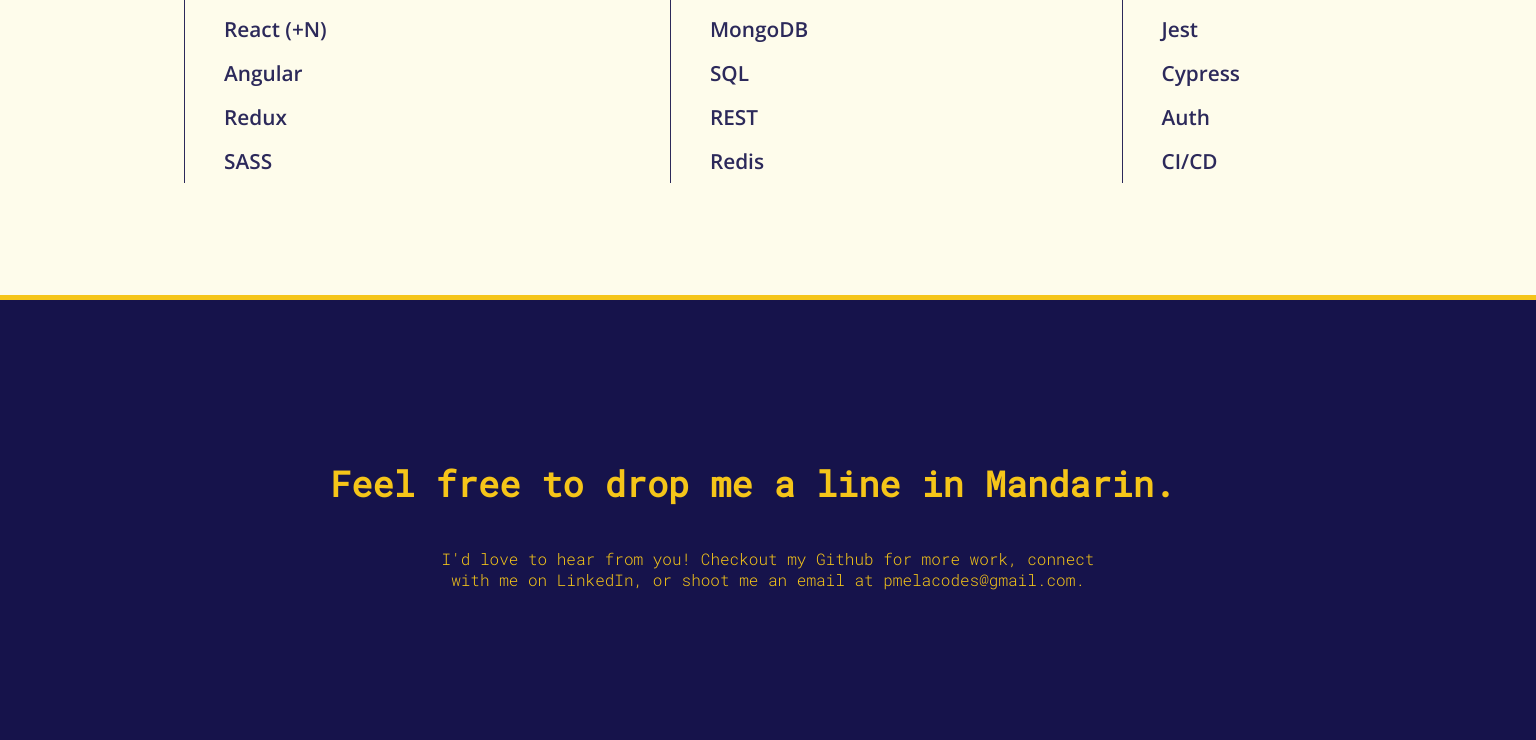
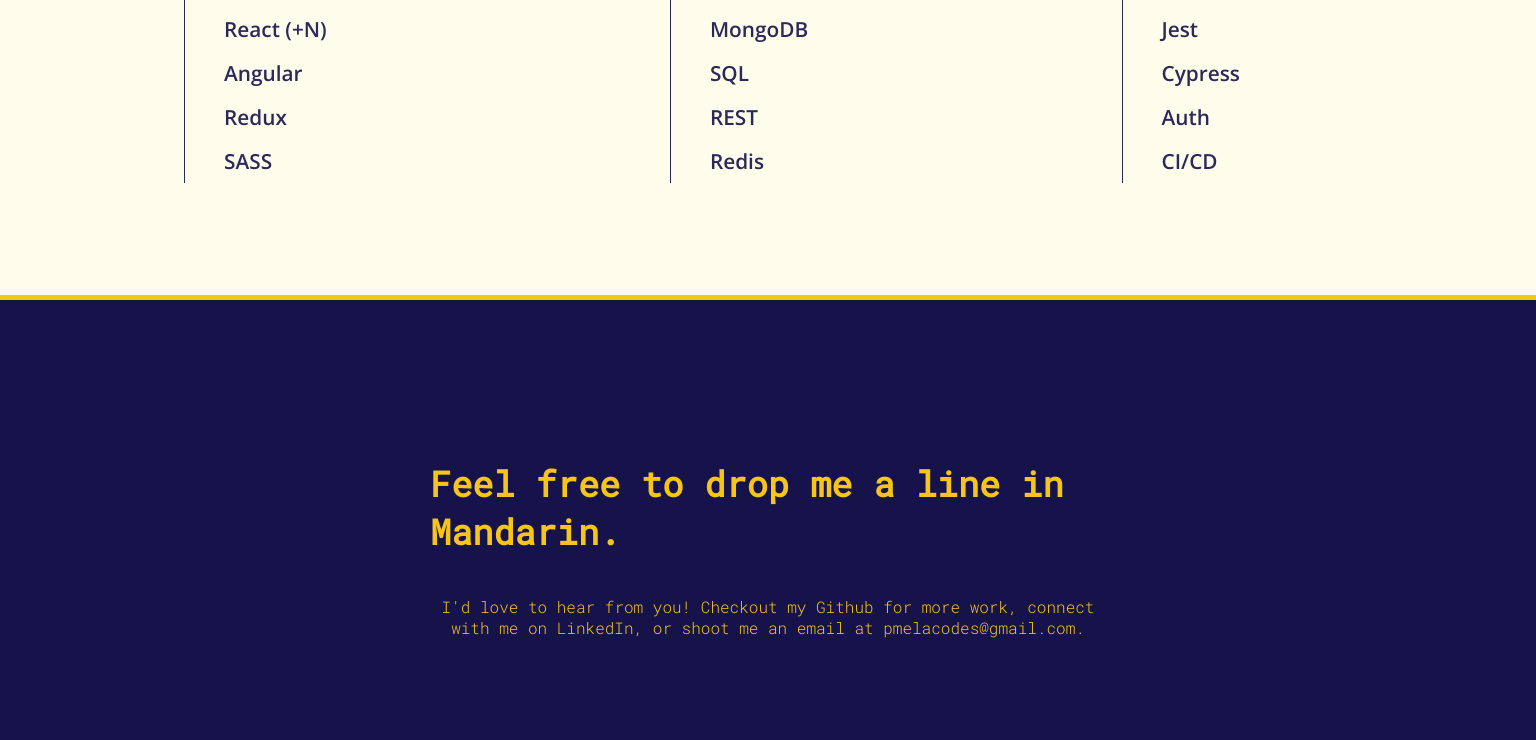
Before and after one commit to pamelakaylin/portfolio-site, a website: page public/index.html in a window 1536 px wide. Shown: the part 3060-3800 px from the top of the page. Drawn offline with nearby package versions, Linux system fonts and the light colour scheme.

Commit message:
fix: type text responsive on xxl

```diff
--- a/public/sass/_contact.scss
+++ b/public/sass/_contact.scss
@@ -27,6 +27,10 @@
 
       @media screen and (min-width: 1200px) {
         width: 65vw;
+      }
+
+      @media screen and (min-width: 1500px) {
+        width: 52vw;
       }
     }
 
```
Also changed, not shown: public/sass/style.css, 1 other file.
